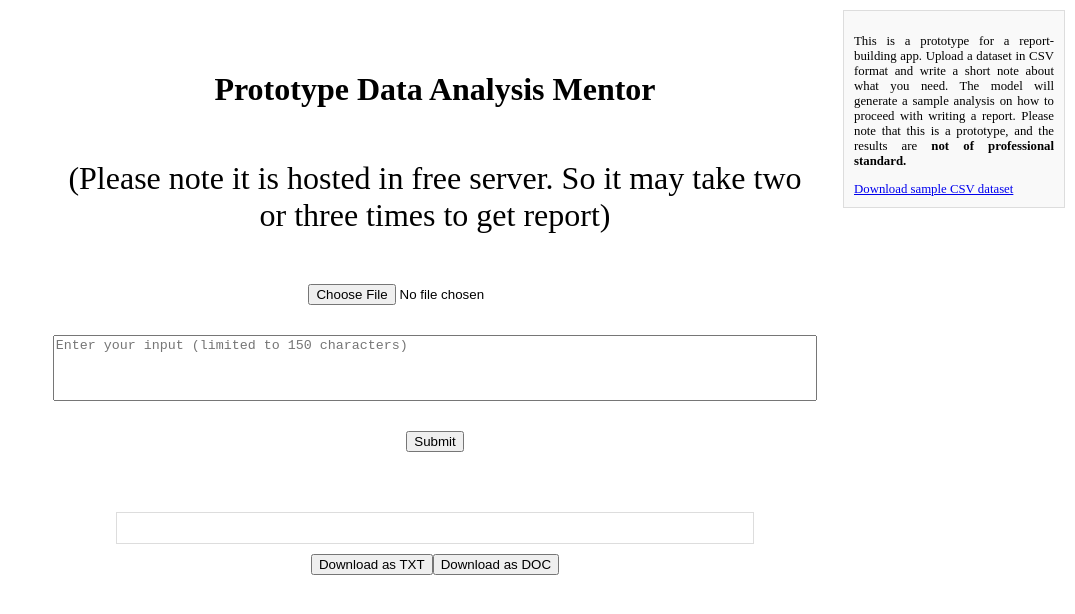
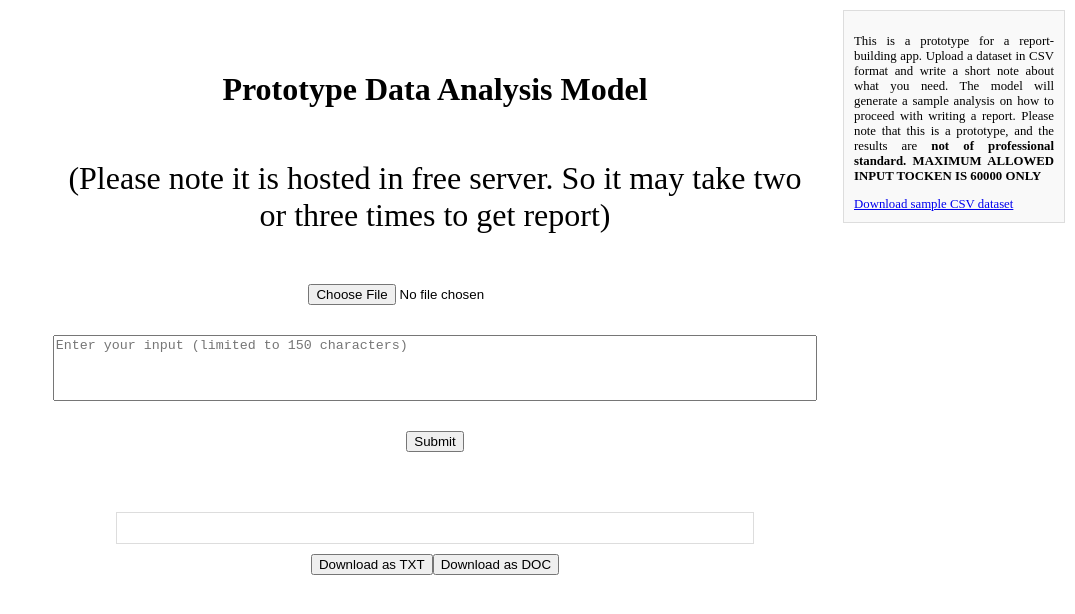
Before and after one commit to kanchang12/thirdattempt, a plain HTML site: page templates/index.html in a window 1280 px wide. Shown: the whole page, without its empty margins (205-1280 px from the left). Drawn offline with Linux system fonts and the light colour scheme.

Commit message:
Update index.html

```diff
--- a/templates/index.html
+++ b/templates/index.html
@@ -59,7 +59,7 @@
 </head>
 <body>
   <div class="container">
-    <h1 class="heading">Prototype Data Analysis Mentor</h1>
+    <h1 class="heading">Prototype Data Analysis Model</h1>
     <p class='heading'>(Please note it is hosted in free server. So it may take two or three times to get report)</p>
     <div class="gap"></div>
     <form id="uploadForm" enctype="multipart/form-data">
@@ -80,7 +80,7 @@
   <!-- Informational Text Box -->
   <div class="info-text">
     <p>
-      This is a prototype for a report-building app. Upload a dataset in CSV format and write a short note about what you need. The model will generate a sample analysis on how to proceed with writing a report. Please note that this is a prototype, and the results are <strong>not of professional standard.</strong>
+      This is a prototype for a report-building app. Upload a dataset in CSV format and write a short note about what you need. The model will generate a sample analysis on how to proceed with writing a report. Please note that this is a prototype, and the results are <strong>not of professional standard. <STORNG> MAXIMUM ALLOWED INPUT TOCKEN IS 60000 ONLY </STRONG></STORNG></strong>
     </p>
     <a href="https://github.com/kanchang12/thirdattempt/blob/main/sampledata.csv" class="download-link" download="sample_dataset.csv">Download sample CSV dataset</a>
   </div>
```
